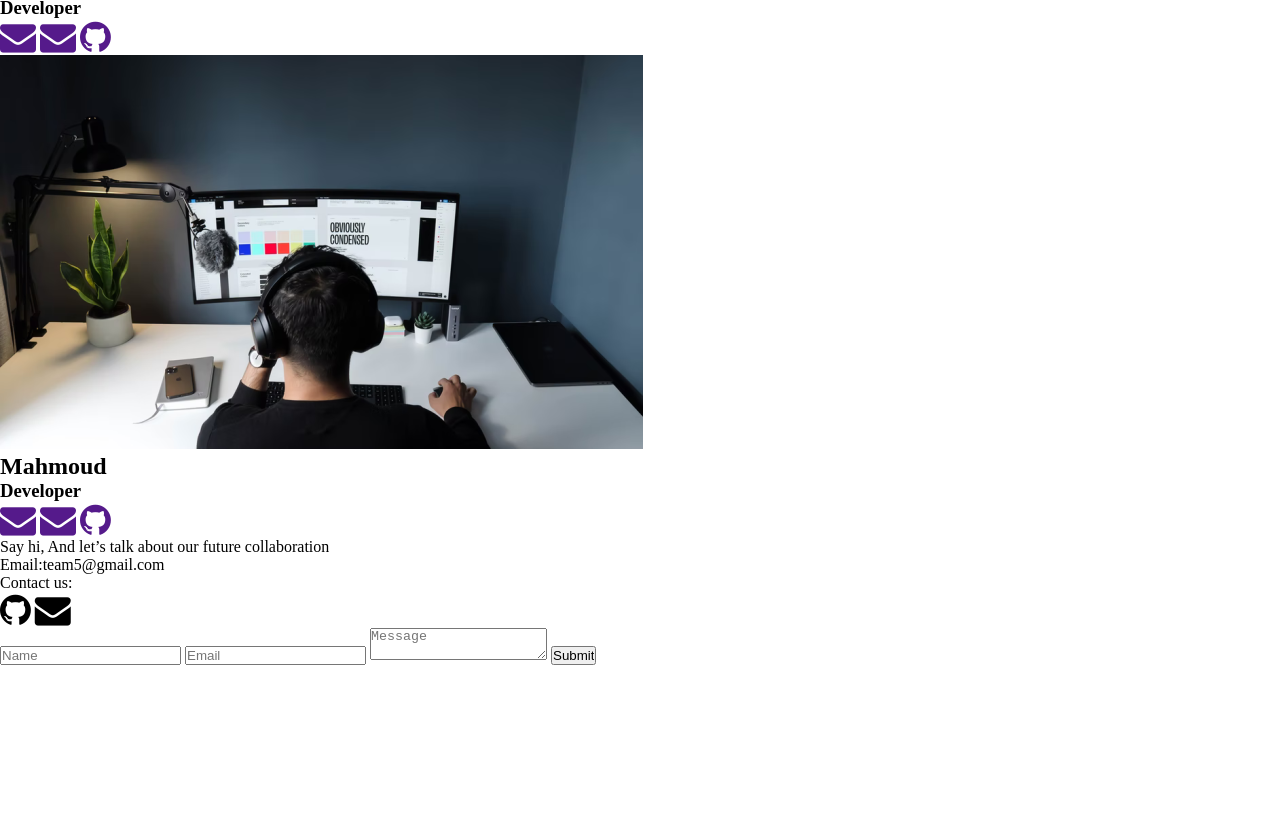
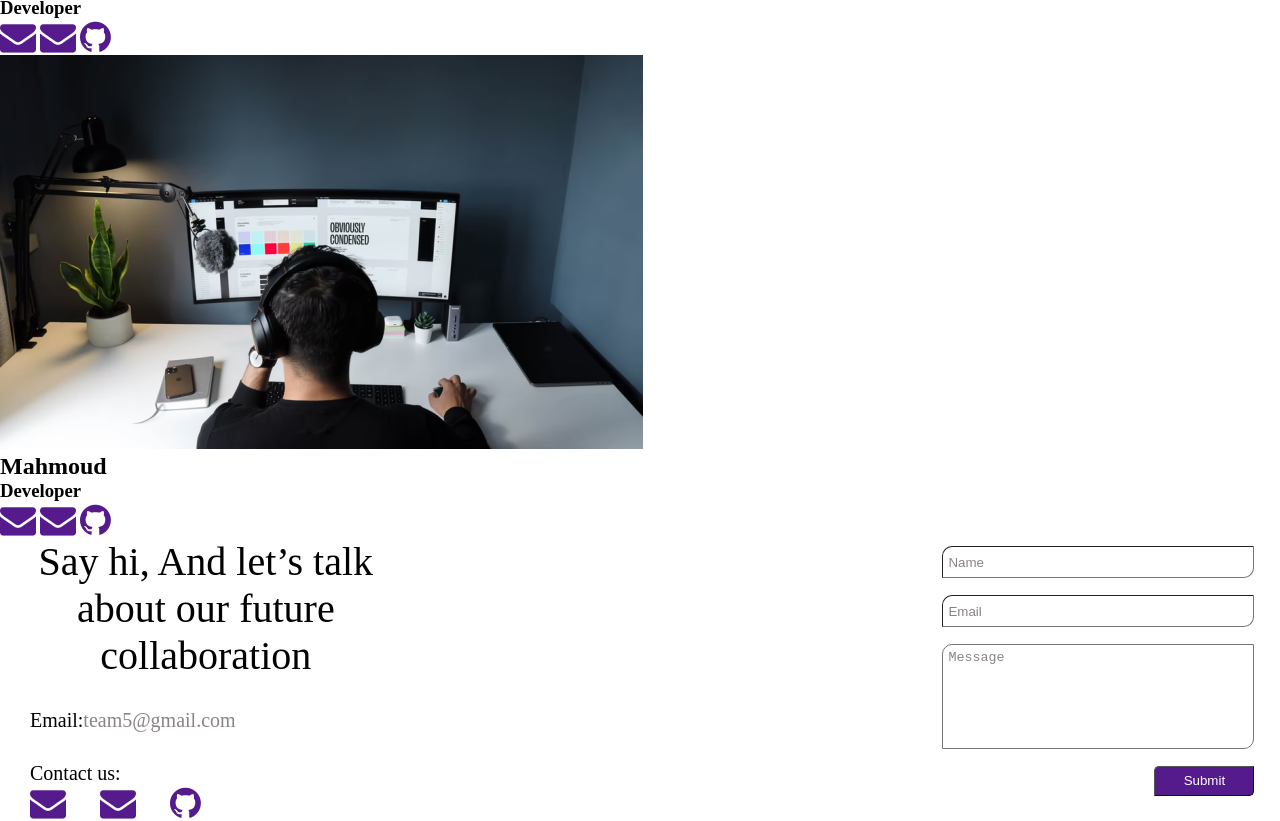
Before and after one commit to GSG-G11/team5, a plain HTML site: page index.html in a window 1280 px wide. Shown: the part 1960-2781 px from the top of the page. Before the commit the page ends 2625 px from the top, so only its background shows below. Drawn offline with Linux system fonts and the light colour scheme.

Commit message:
Edit Form Section Style > Relates #8

```diff
--- a/index.html
+++ b/index.html
@@ -102,8 +102,9 @@
             </div>
             <div class="contact-link">
                 <p class="p-three">Contact us:</p>
-                <span><i class="fa fa-github" style="font-size: 36px"></i>
-                    <i class="fa fa-envelope" style="font-size: 36px"></i></span>
+                <span> <a href="" class="link"><i class="fa fa-envelope" style="font-size:36px"></i></a>
+                    <a href="" class="link"><i class="fa fa-envelope" style="font-size:36px"></i></a>
+                    <a href="" class="link"><i class="fa fa-github" style="font-size:36px"></i></a></span>
             </div>
         </div>
 
--- a/style.css
+++ b/style.css
@@ -1,4 +1,120 @@
-*{
-    padding: 0;
-    margin: 0;
+* {
+  padding: 0;
+  margin: 0;
 }
+
+/* form style section */
+
+.data-form {
+  display: flex;
+  width: 98%;
+  justify-content: space-between;
+}
+
+.contact {
+  display: flex;
+  flex-direction: column;
+  justify-content: space-around;
+}
+
+.contact .p-one {
+  font-size: 40px;
+  width: 50%;
+
+  text-align: center;
+}
+
+.contact .email {
+  font-size: 20px;
+  padding: 30px;
+}
+
+.email span {
+  color: #8b8383;
+}
+
+.contact .p-three {
+  font-size: 20px;
+  margin: 0 0 0 30px;
+}
+
+.contact-link i {
+  margin: 0 0 0 30px;
+}
+
+.form-box {
+  display: flex;
+  flex-direction: column;
+  justify-content: space-around;
+  height: 33.3vh;
+}
+
+textarea {
+  resize: none;
+  width: 300px;
+  height: 35%;
+  padding: 5px;
+  border-radius: 10px 0 10px 0;
+  border-width: 0.5px;
+}
+
+.name {
+  padding: 5px;
+  width: 300px;
+  height: 20px;
+  border-radius: 10px 0 10px 0;
+  border-width: 0.5px;
+}
+
+.e-mail {
+  padding: 5px;
+  width: 300px;
+  height: 20px;
+  border-radius: 10px 0 10px 0;
+  border-width: 0.5px;
+}
+
+.sent {
+  width: 100px;
+  height: 30px;
+  align-self: flex-end;
+  border-radius: 5px 0 5px 0;
+  border-width: 0.5px;
+  background-color: #551a8b;
+  color: #fff;
+  transition: width 1s ease-in;
+}
+
+.sent:hover {
+  width: 150px;
+  background-color: #612896;
+}
+::placeholder {
+  color: #8b8383;
+}
+
+@media screen and (max-width: 600px) {
+  .data-form {
+    width: 100%;
+    flex-direction: column;
+    align-items: center;
+  }
+  .sent {
+    align-self: center;
+  }
+
+  .contact {
+    display: flex;
+    flex-direction: column;
+    justify-content: space-around;
+    align-items: center;
+  }
+
+  .contact .p-three {
+    font-size: 20px;
+    margin: 0 0 0 30px;
+    text-align: center;
+  }
+}
+
+/* form style section */
```
